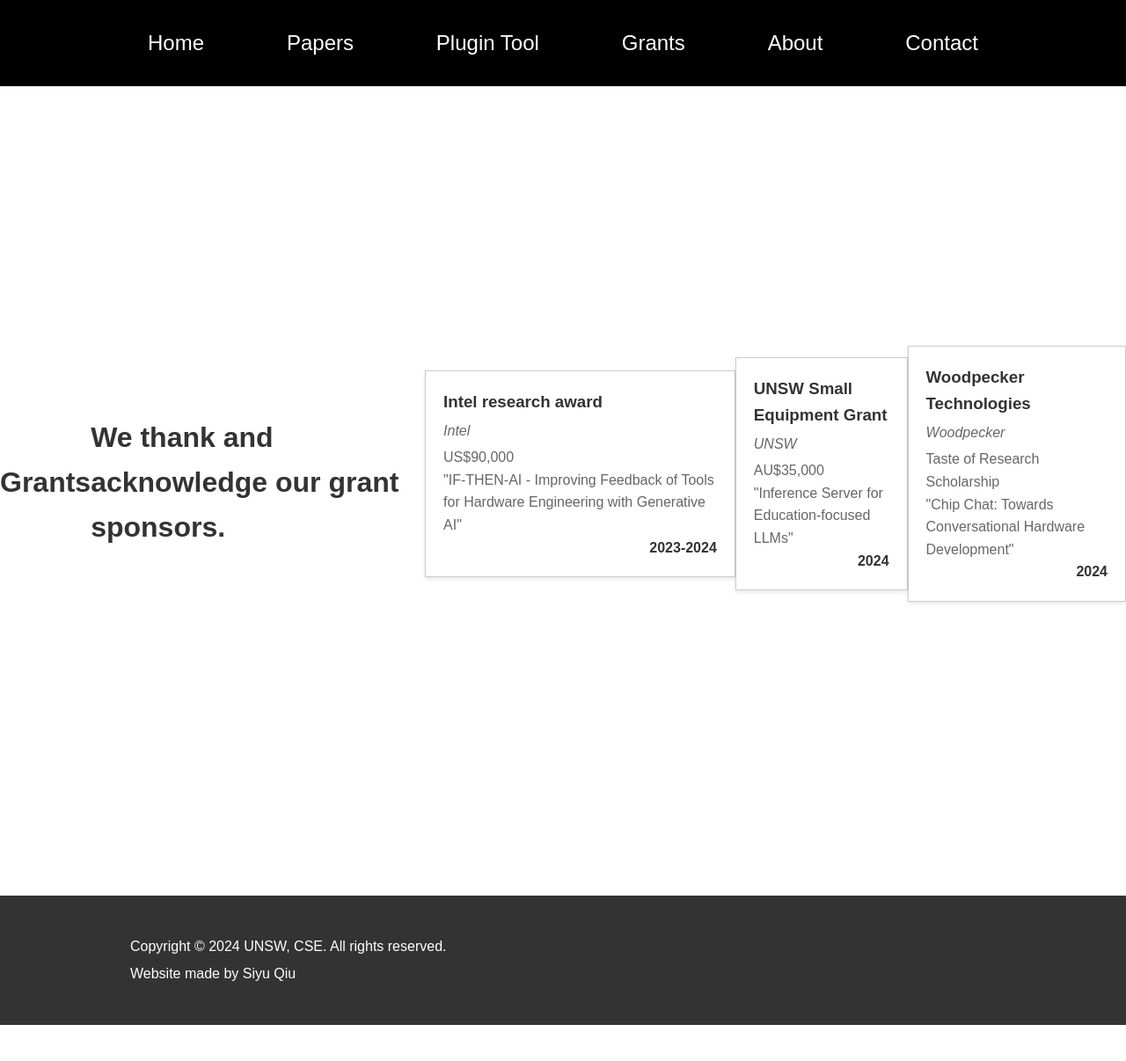
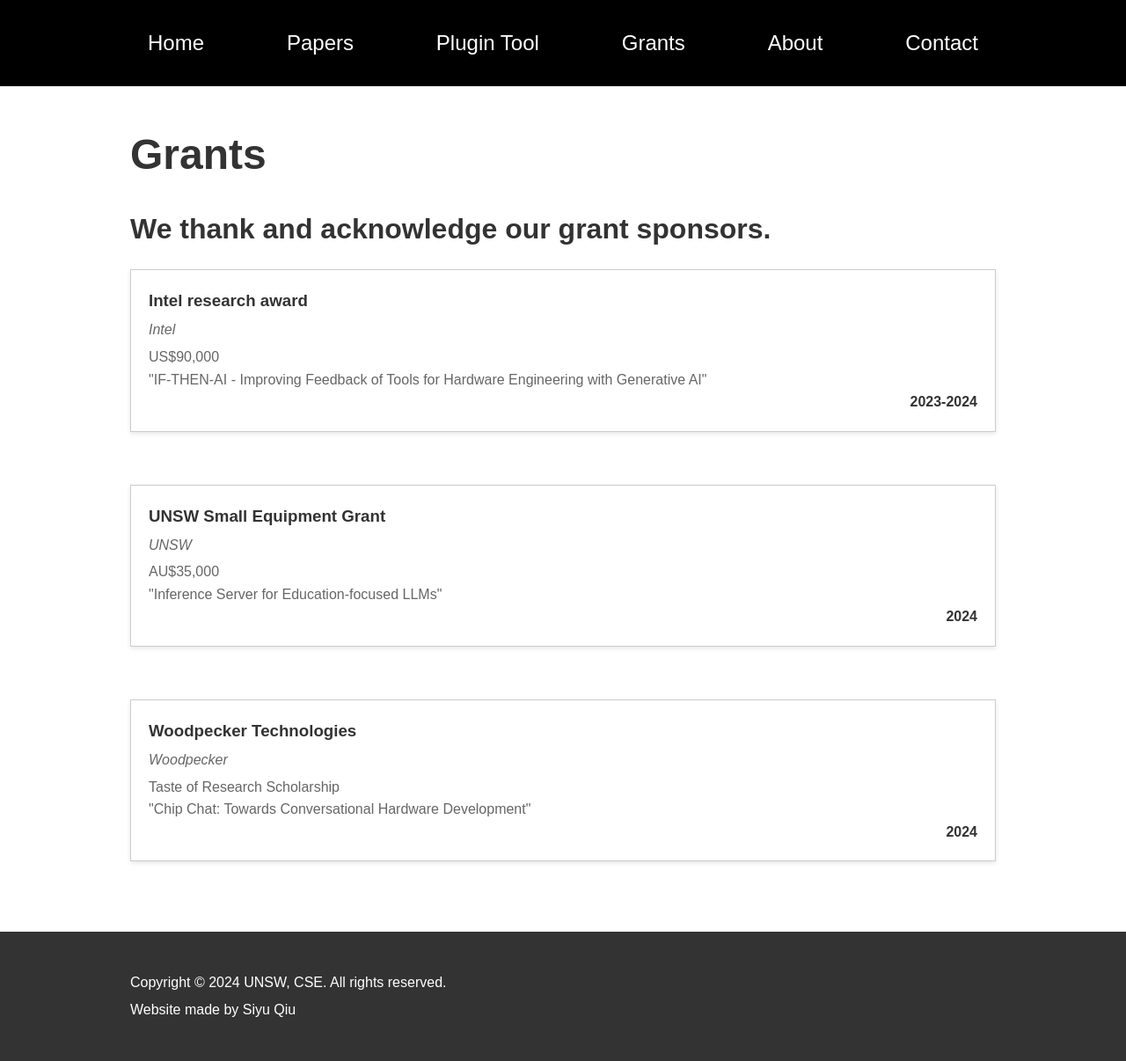
Before and after one commit to llm4hw/llm4hw.github.io, a Jekyll site: the page built from grants.md, in a window 1280 px wide. Shown: the whole page at 88% size. Built offline with Jekyll 4.4.1, drawn with Linux system fonts in a browser that asks for light colours; before the commit the page ends 1165 px from its top, so only the background shows below that.

Commit message:
Update others.html

```diff
--- a/_layouts/others.html
+++ b/_layouts/others.html
@@ -23,8 +23,8 @@
         </div>
     </header>
 
-    <div class="centered-container">
-        <h1 class="centered-title">{{ page.title }}</h1>
+    <div class="container">
+        <h1 class="main-title">{{ page.title }}</h1>
         {{ content }}
     </div>
     <footer>
```
